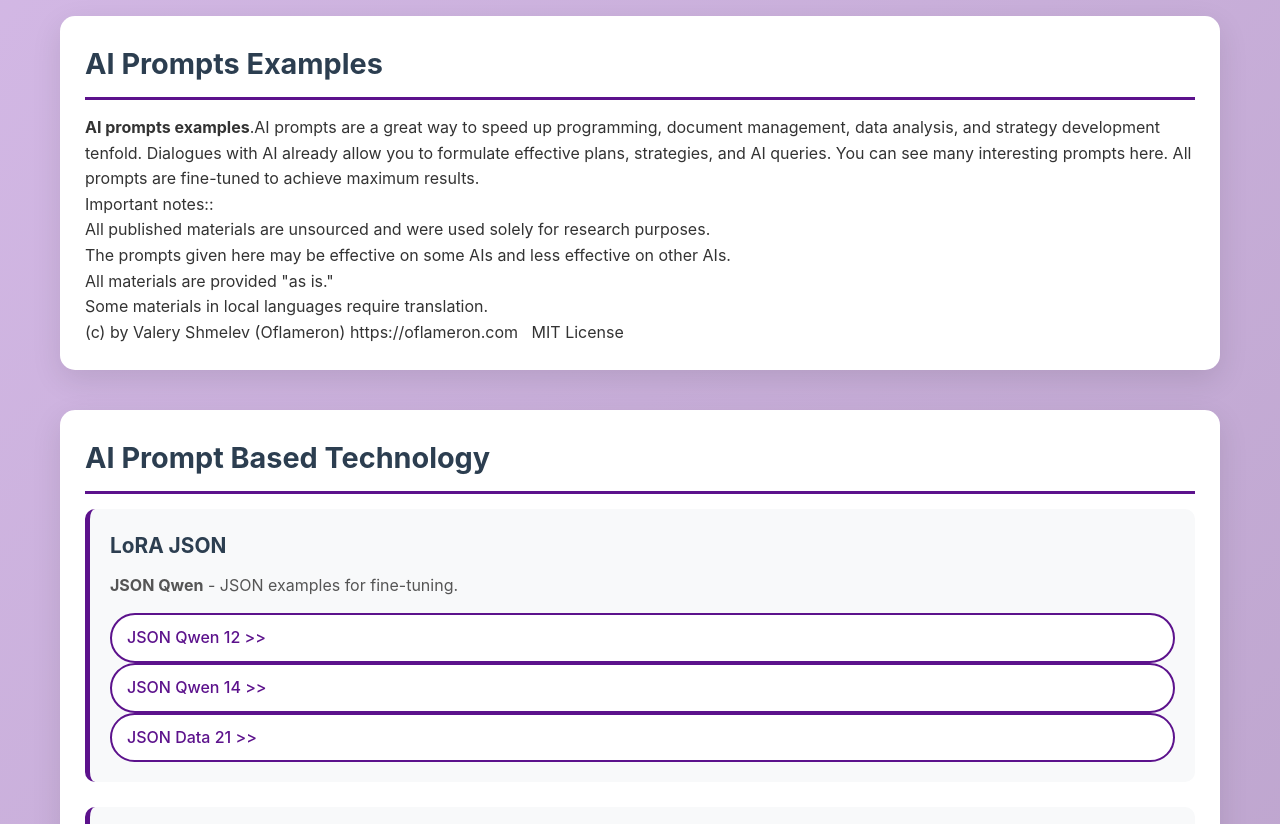
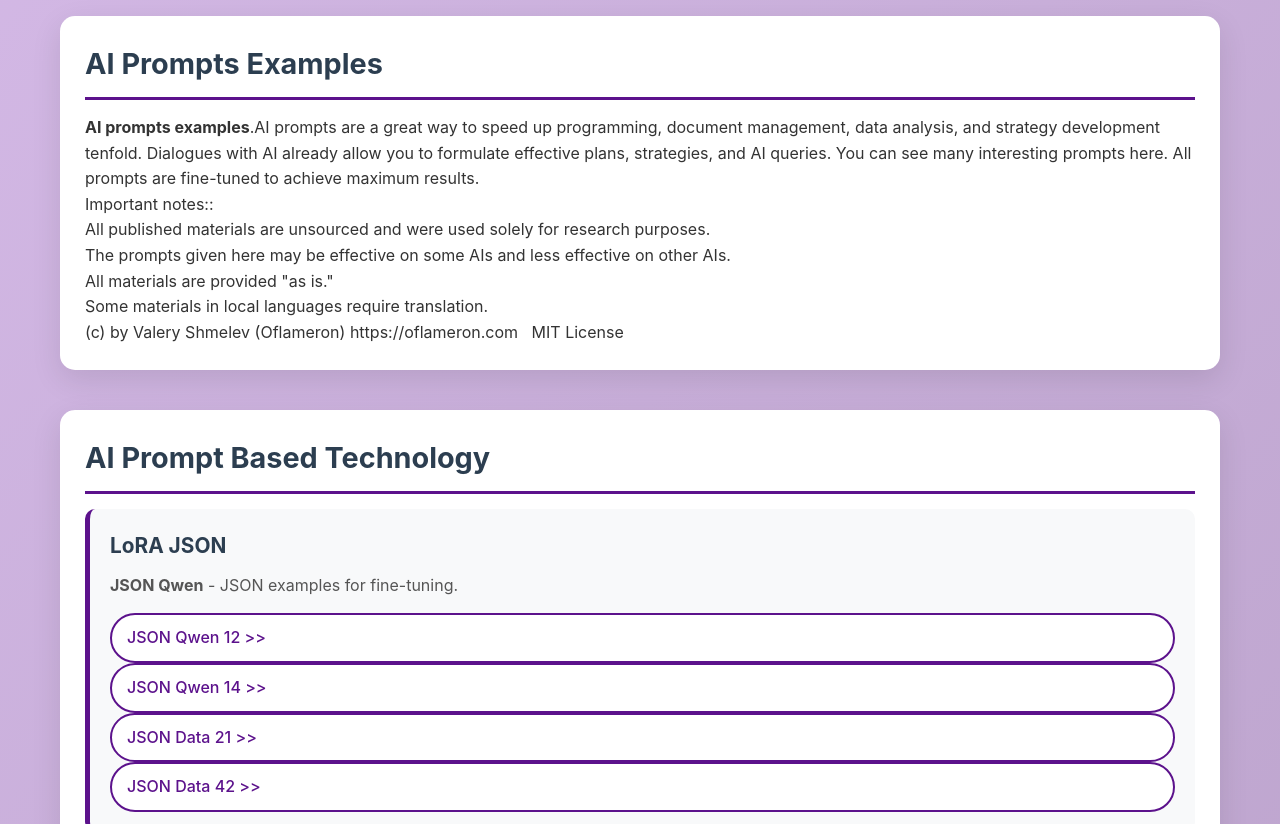
Before and after one commit to vallshmeleff/web-prompt-examples, a plain HTML site: page index.html in a window 1280 px wide. Shown: the part 98-922 px from the top of the page. Drawn offline with Linux system fonts and the light colour scheme.

Commit message:
Update index.html

```diff
--- a/index.html
+++ b/index.html
@@ -158,6 +158,7 @@
 <a href="Mission_Oflameron_Scenario_12.txt" class="prompt-link">JSON Qwen 12 >></a>
 <a href="Mission_Oflameron_Scenario_14.txt" class="prompt-link">JSON Qwen 14 >></a>
 <a href="JSON_Instruction_Tuning_Data_21.txt" class="prompt-link">JSON Data 21 >></a>
+<a href="http://json-data.wikidot.com/json-data-42" class="prompt-link">JSON Data 42 >></a>
            </div>
 
              <div class="prompt-item">
```
